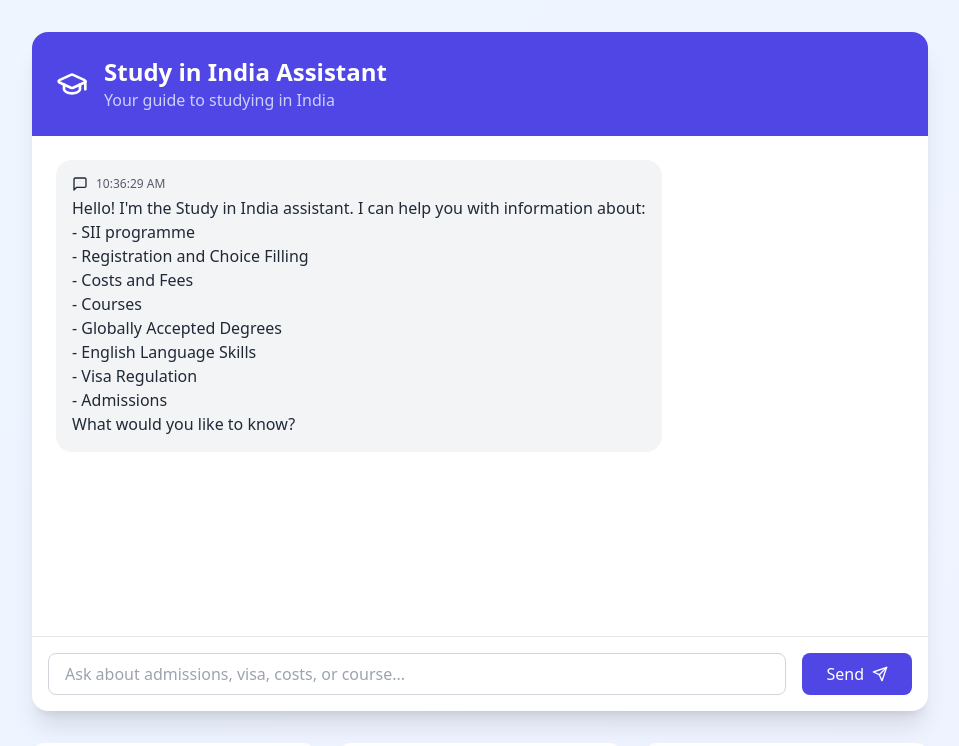
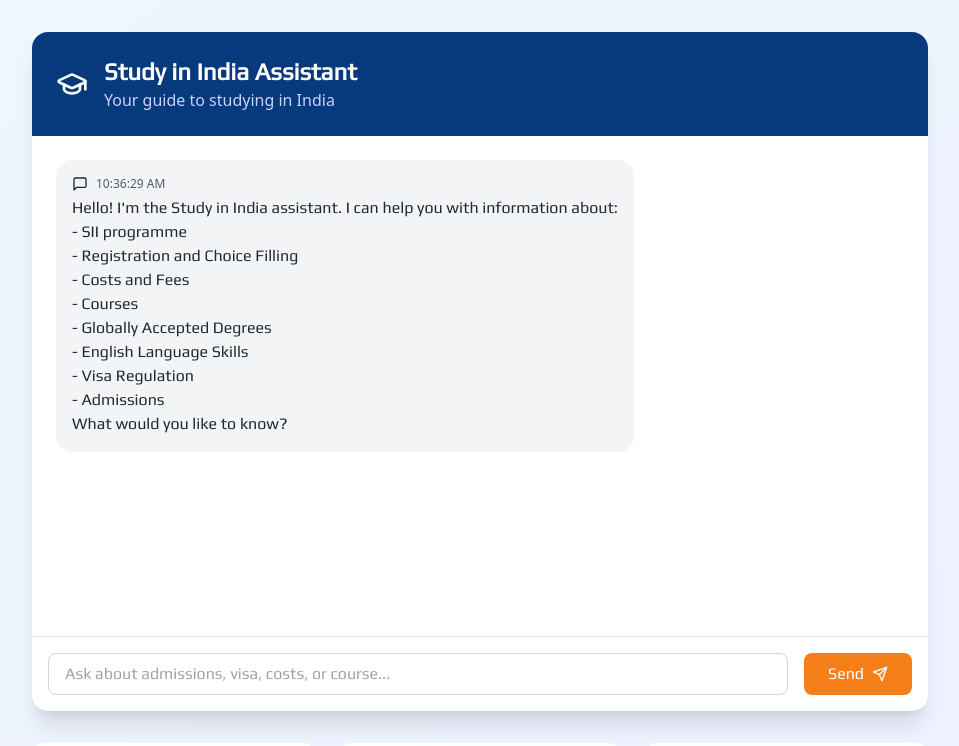
Before and after one commit to rahulmehra00/SII-Chatbot, a React (Vite) app: page / in a window 1280 px wide. Shown: the top 746 px of the page, without its empty margins (160-1119 px from the left). Built offline with nearby package versions, Linux system fonts and the light colour scheme.

Commit message:
font, text, color, theme matched with SII website. draggable functionality added.

```diff
--- a/index.html
+++ b/index.html
@@ -3,6 +3,7 @@
   <head>
     <meta charset="UTF-8" />
     <link rel="icon" type="image/svg+xml" href="/vite.svg" />
+    <link href="https://fonts.googleapis.com/css2?family=Play&display=swap" rel="stylesheet">
     <meta name="viewport" content="width=device-width, initial-scale=1.0" />
     <title>Study in India FAQ Chatbot</title>
   </head>
--- a/package.json
+++ b/package.json
@@ -13,6 +13,7 @@
     "lucide-react": "^0.344.0",
     "react": "^18.3.1",
     "react-dom": "^18.3.1",
+    "react-draggable": "^4.4.6",
     "react-markdown": "^10.1.0"
   },
   "devDependencies": {
--- a/src/App.tsx
+++ b/src/App.tsx
@@ -1,6 +1,7 @@
 import React, { useState, useRef, useEffect } from 'react';
 import { Send, GraduationCap, Clock, MessageSquare, Search, Phone, HelpCircle, X } from 'lucide-react';
 import { faqData } from './data/faqData';
+import Draggable from 'react-draggable';
 
 interface Message {
   text: string;
@@ -161,14 +162,20 @@ What would you like to know?`,
   };
 
   return (
+  //   <Draggable>
+  // <div
+  //   className="fixed bottom-4 right-4 z-50 w-[400px] max-h-[90vh] overflow-hidden rounded-2xl shadow-xl"
+  //   style={{ resize: 'both' }}
+  // >
     <div className="min-h-screen bg-gradient-to-br from-blue-50 to-indigo-50 p-4 sm:p-6 md:p-8">
       <div className="max-w-4xl mx-auto bg-white rounded-2xl shadow-xl overflow-hidden">
         {/* Header */}
-        <div className="bg-indigo-600 p-6">
-          <div className="flex items-center space-x-4">
+        <div style={{backgroundColor: '#073a7d'}} className="p-6">
+        <div className="flex items-center space-x-4">
             <GraduationCap className="text-white w-8 h-8" />
             <div>
-              <h1 className="text-2xl font-bold text-white">Study in India Assistant</h1>
+              <h1 style={{ fontFamily: "'Play', sans-serif" }} className="text-2xl font-bold text-white">Study in India Assistant</h1>
+
               <p className="text-indigo-200">Your guide to studying in India</p>
             </div>
           </div>
@@ -194,7 +201,7 @@ What would you like to know?`,
                     {message.timestamp.toLocaleTimeString()}
                   </span>
                 </div>
-                <p className="whitespace-pre-wrap">{message.text}</p>
+                <p style={{ fontFamily: "'Play', sans-serif" }}className="whitespace-pre-wrap">{message.text}</p>
                 {!message.isUser && message.similarQuestions && message.similarQuestions.length > 0 && (
                   <div className="mt-3 space-y-2">
                     <p className="text-sm font-medium">Similar questions you might be interested in:</p>
@@ -227,7 +234,7 @@ What would you like to know?`,
         {/* Input Form */}
         <form onSubmit={handleSubmit} className="p-4 border-t border-gray-200">
           <div className="flex space-x-4">
-            <input
+            <input style={{ fontFamily: "'Play', sans-serif" }}
               type="text"
               value={inputValue}
               onChange={(e) => setInputValue(e.target.value)}
@@ -236,9 +243,13 @@ What would you like to know?`,
             />
             <button
               type="submit"
-              className="bg-indigo-600 text-white rounded-lg px-6 py-2 hover:bg-indigo-700 focus:outline-none focus:ring-2 focus:ring-indigo-500 focus:ring-offset-2 transition-colors duration-200 flex items-center space-x-2"
-            >
-              <span>Send</span>
+              className="text-white rounded-lg px-6 py-2 focus:outline-none focus:ring-2 focus:ring-[#f57f18] focus:ring-offset-2 transition-colors duration-200 flex items-center space-x-2"
+              style={{ backgroundColor: '#f57f18' }}
+              onMouseEnter={(e) => (e.currentTarget.style.backgroundColor = '#c95f00')}
+              onMouseLeave={(e) => (e.currentTarget.style.backgroundColor = '#f57f18')}
+                          >
+              <span style={{ fontFamily: "'Play', sans-serif" }}>Send</span>
+
               <Send className="w-4 h-4" />
             </button>
           </div>
@@ -341,6 +352,8 @@ What would you like to know?`,
         </div>
       )}
     </div>
+    // </div>
+    // </Draggable>
   );
 }
 
```
Also changed, not shown: 1 other file (tests, documents, lock files or other folders).
